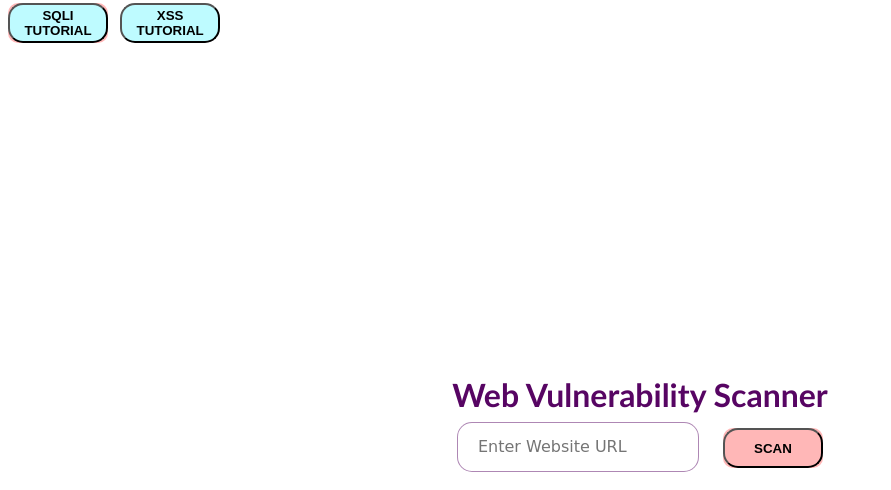
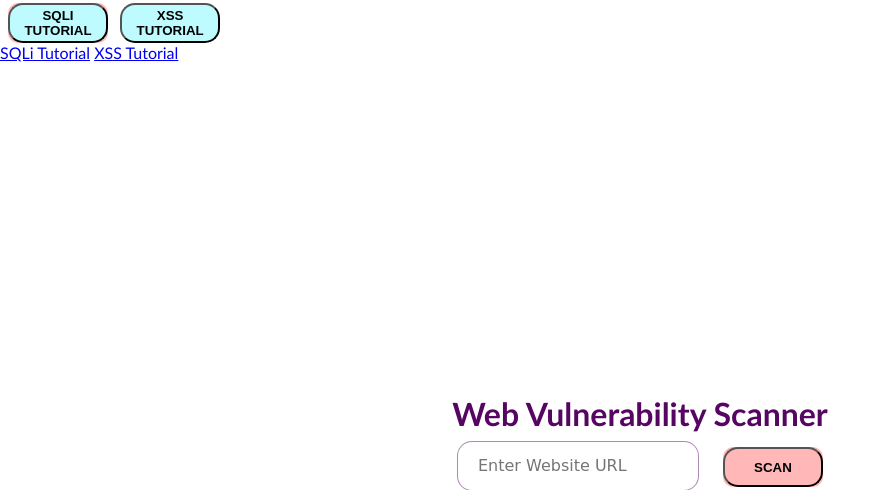
Before and after one commit to WebScannerUAEU/WebScanner.github.io, a Flask app: page / in a window 1280 px wide. Shown: the top 490 px of the page, without its empty margins (0-891 px from the left). Run offline with Flask 2, Linux system fonts and the light colour scheme.

Commit message:
Update index.html

```diff
--- a/templates/index.html
+++ b/templates/index.html
@@ -18,6 +18,10 @@
       <div class="submit">
         <button onclick="window.open('sqlitut.html', '_blank')" id="tutorial-bt">SQLi Tutorial</button>
         <button onclick="window.open('xsstut.html', '_blank')" id="tutorial-bt">XSS Tutorial</button>
+      </div>
+      <div class="flex_con">
+        <a class="btn_1" href="/sqlitut">SQLi Tutorial</a>
+        <a class="btn_1" href="/xsstut">XSS Tutorial</a>
       </div>
     </nav>
     <section>
```
